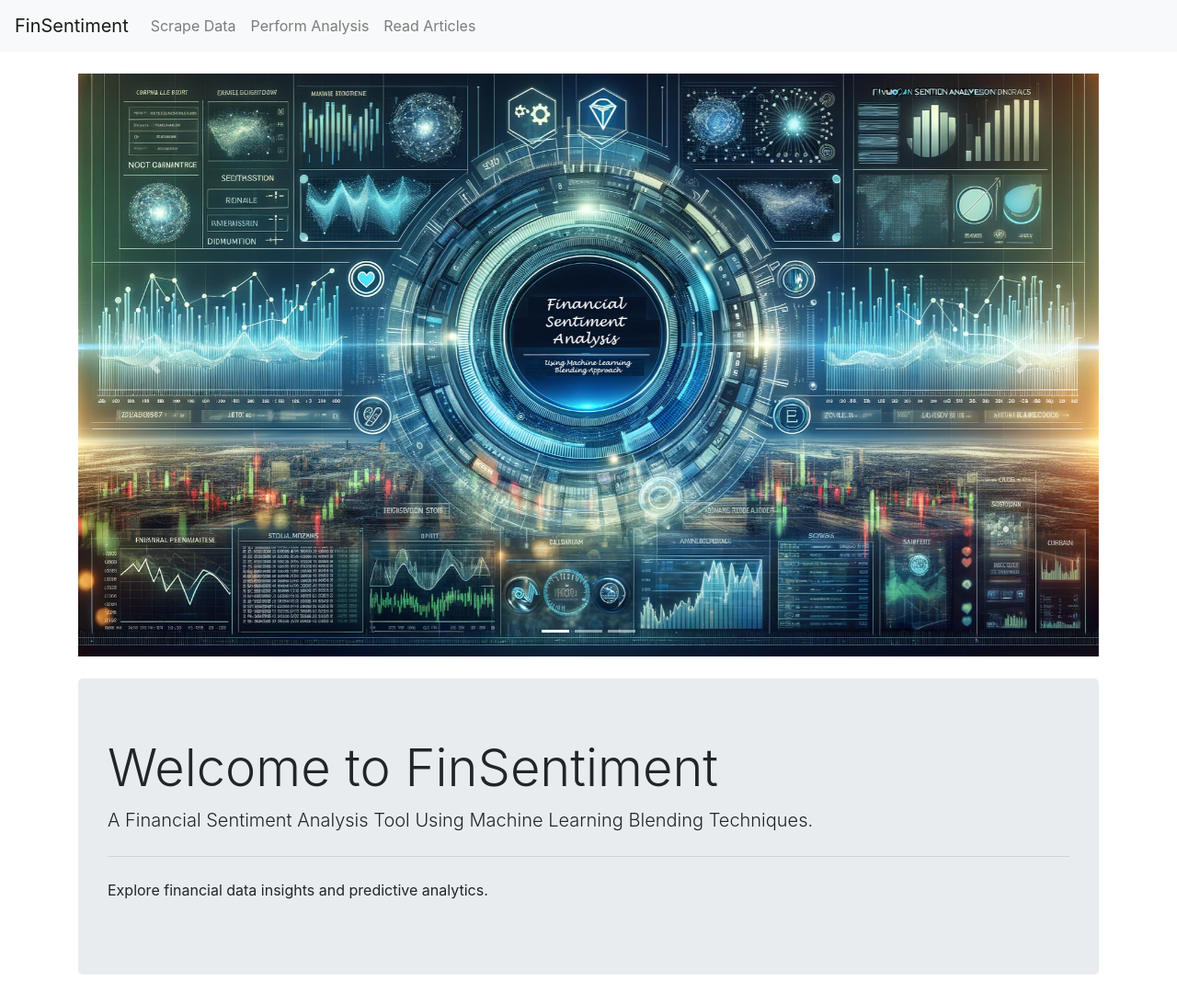
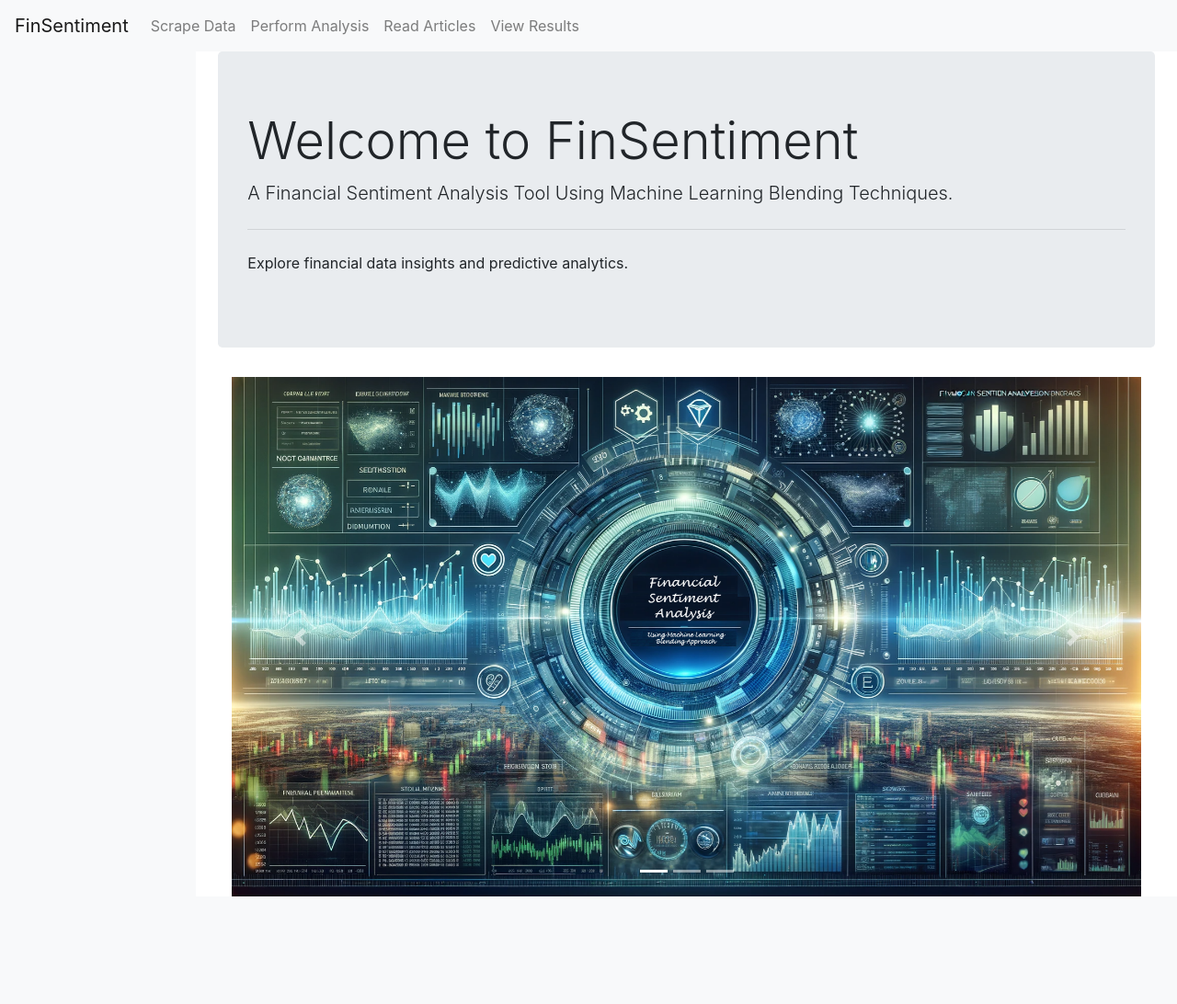
Before and after one commit to ranafaraz/financial_sentiment_analysis, a Django app: page / in a window 1280 px wide. Shown: the whole page at 92% size. After the commit the page ends 975 px from the top, so only its background shows below. Run offline with Django 4.2, Linux system fonts and the light colour scheme; some libraries are stand-ins or nearby versions.

Commit message:
A frontend Base Template for the application has been created.

```diff
--- /dev/null
+++ b/myproject/myapp/templates/myapp/base.html
@@ -0,0 +1,31 @@
+<!-- myapp/templates/myapp/base.html -->
+
+{% load static %}
+<!DOCTYPE html>
+<html>
+<head>
+    <title>{% block title %}Financial Sentiment Analysis{% endblock %}</title>
+    <link href="https://stackpath.bootstrapcdn.com/bootstrap/4.3.1/css/bootstrap.min.css" rel="stylesheet">
+    <!-- Additional CSS files -->
+</head>
+<body>
+    {% include 'myapp/header.html' %}
+    {% include 'myapp/navbar.html' %}
+
+    <div class="container-fluid">
+        <div class="row">
+            {% include 'myapp/sidebar.html' %}
+            <main role="main" class="col-md-9 ml-sm-auto col-lg-10 px-4">
+                {% block content %}{% endblock %}
+            </main>
+        </div>
+    </div>
+
+    {% include 'myapp/footer.html' %}
+
+    <script src="https://code.jquery.com/jquery-3.3.1.slim.min.js"></script>
+    <script src="https://cdnjs.cloudflare.com/ajax/libs/popper.js/1.14.7/umd/popper.min.js"></script>
+    <script src="https://stackpath.bootstrapcdn.com/bootstrap/4.3.1/js/bootstrap.min.js"></script>
+    <!-- Additional JS files -->
+</body>
+</html>
--- /dev/null
+++ b/myproject/myapp/templates/myapp/footer.html
@@ -0,0 +1,5 @@
+<!-- myapp/templates/myapp/footer.html -->
+
+<footer class="footer">
+    <!-- Footer content -->
+</footer>
--- /dev/null
+++ b/myproject/myapp/templates/myapp/header.html
@@ -0,0 +1,5 @@
+<!-- myapp/templates/myapp/header.html -->
+
+<header>
+    <!-- Header content (e.g., logo, header image) -->
+</header>
--- a/myproject/myapp/templates/myapp/home.html
+++ b/myproject/myapp/templates/myapp/home.html
@@ -1,31 +1,19 @@
+<!-- myapp/templates/myapp/home.html -->
+
+{% extends 'myapp/base.html' %}
+
 {% load static %}
-<!DOCTYPE html>
-<html>
-<head>
-    <title>Financial Sentiment Analysis</title>
-    <link href="https://stackpath.bootstrapcdn.com/bootstrap/4.3.1/css/bootstrap.min.css" rel="stylesheet">
-</head>
-<body>
-    <nav class="navbar navbar-expand-lg navbar-light bg-light">
-        <a class="navbar-brand" href="#">FinSentiment</a>
-        <button class="navbar-toggler" type="button" data-toggle="collapse" data-target="#navbarNav" aria-controls="navbarNav" aria-expanded="false" aria-label="Toggle navigation">
-            <span class="navbar-toggler-icon"></span>
-        </button>
-        <div class="collapse navbar-collapse" id="navbarNav">
-            <ul class="navbar-nav">
-                <li class="nav-item">
-                    <a class="nav-link" href="#scrape-data">Scrape Data</a>
-                </li>
-                <li class="nav-item">
-                    <a class="nav-link" href="#perform-analysis">Perform Analysis</a>
-                </li>
-                <li class="nav-item">
-                    <a class="nav-link" href="#read-articles">Read Articles</a>
-                </li>
-            </ul>
-        </div>
-    </nav>
 
+{% block title %}Home - Financial Sentiment Analysis{% endblock %}
+
+{% block content %}
+    <div class="jumbotron">
+        <h1 class="display-4">Welcome to FinSentiment</h1>
+        <p class="lead">A Financial Sentiment Analysis Tool Using Machine Learning Blending Techniques.</p>
+        <hr class="my-4">
+        <p>Explore financial data insights and predictive analytics.</p>
+    </div>
+    <!-- Additional content -->
     <div class="container mt-4">
       <!-- Image Slider (Carousel) -->
       <div id="carouselExampleIndicators" class="carousel slide" data-ride="carousel">
@@ -56,20 +44,4 @@
       </div>
     </div>
 
-    <div class="container mt-4">
-        <div class="jumbotron">
-            <h1 class="display-4">Welcome to FinSentiment</h1>
-            <p class="lead">A Financial Sentiment Analysis Tool Using Machine Learning Blending Techniques.</p>
-            <hr class="my-4">
-            <p>Explore financial data insights and predictive analytics.</p>
-        </div>
-
-        <!-- Additional Content Here -->
-
-    </div>
-
-    <script src="https://code.jquery.com/jquery-3.3.1.slim.min.js"></script>
-    <script src="https://cdnjs.cloudflare.com/ajax/libs/popper.js/1.14.7/umd/popper.min.js"></script>
-    <script src="https://stackpath.bootstrapcdn.com/bootstrap/4.3.1/js/bootstrap.min.js"></script>
-</body>
-</html>
+{% endblock %}
--- /dev/null
+++ b/myproject/myapp/templates/myapp/navbar.html
@@ -0,0 +1,26 @@
+<!-- myapp/templates/myapp/navbar.html -->
+
+<nav class="navbar navbar-expand-lg navbar-light bg-light">
+    <a class="navbar-brand" href="#">FinSentiment</a>
+    <button class="navbar-toggler" type="button" data-toggle="collapse" data-target="#navbarNav" aria-controls="navbarNav" aria-expanded="false" aria-label="Toggle navigation">
+        <span class="navbar-toggler-icon"></span>
+    </button>
+    <div class="collapse navbar-collapse" id="navbarNav">
+        <ul class="navbar-nav">
+            <li class="nav-item">
+                <a class="nav-link" href="#scrape-data">Scrape Data</a>
+            </li>
+            <li class="nav-item">
+                <a class="nav-link" href="#perform-analysis">Perform Analysis</a>
+            </li>
+            <li class="nav-item">
+                <a class="nav-link" href="#read-articles">Read Articles</a>
+            </li>
+            <!-- New Links -->
+            <li class="nav-item">
+                <a class="nav-link" href="/view-results/">View Results</a> <!-- Update the href with the correct URL -->
+            </li>
+            <!-- Add other new links similarly -->
+        </ul>
+    </div>
+</nav>
--- /dev/null
+++ b/myproject/myapp/templates/myapp/sidebar.html
@@ -0,0 +1,5 @@
+<!-- myapp/templates/myapp/sidebar.html -->
+
+<nav class="col-md-2 d-none d-md-block bg-light sidebar">
+    <!-- Sidebar content (e.g., links, menus) -->
+</nav>
--- a/myproject/myapp/urls.py
+++ b/myproject/myapp/urls.py
@@ -5,6 +5,9 @@ from . import views
 
 urlpatterns = [
     # ... other url patterns ...
+    path('', views.home, name='home'),
     path('upload/', views.upload_file, name='upload_file'),
+    path('view-results/', views.view_results, name='view_results'),
+
     # path('success/', views.success, name='success_url'),  # If you created a success view
 ]
--- a/myproject/myapp/views.py
+++ b/myproject/myapp/views.py
@@ -3,6 +3,7 @@
 from django.shortcuts import render, redirect
 from .forms import FileUploadForm
 from .models import UploadedFile
+from .models import AnalysisResult
 
 def home(request):
     return render(request, 'myapp/home.html')
@@ -16,3 +17,7 @@ def upload_file(request):
     else:
         form = FileUploadForm()
     return render(request, 'myapp/upload.html', {'form': form})
+
+def view_results(request):
+    results = AnalysisResult.objects.all()  # Retrieve all results from the database
+    return render(request, 'myapp/view_results.html', {'results': results})
--- a/myproject/myproject/urls.py
+++ b/myproject/myproject/urls.py
@@ -23,6 +23,7 @@ from myapp import views as myapp_views
 
 urlpatterns = [
     path('admin/', admin.site.urls),
-     path('', myapp_views.home, name='home'),
+     path('', include('myapp.urls')),
+     # path('', myapp_views.home, name='home'),
      path('upload/', include('myapp.urls')),
 ] + static(settings.MEDIA_URL, document_root=settings.MEDIA_ROOT)
```
Also changed, not shown: myproject/myapp/templates/myapp/view_results.html (added, +35 -0 lines).
